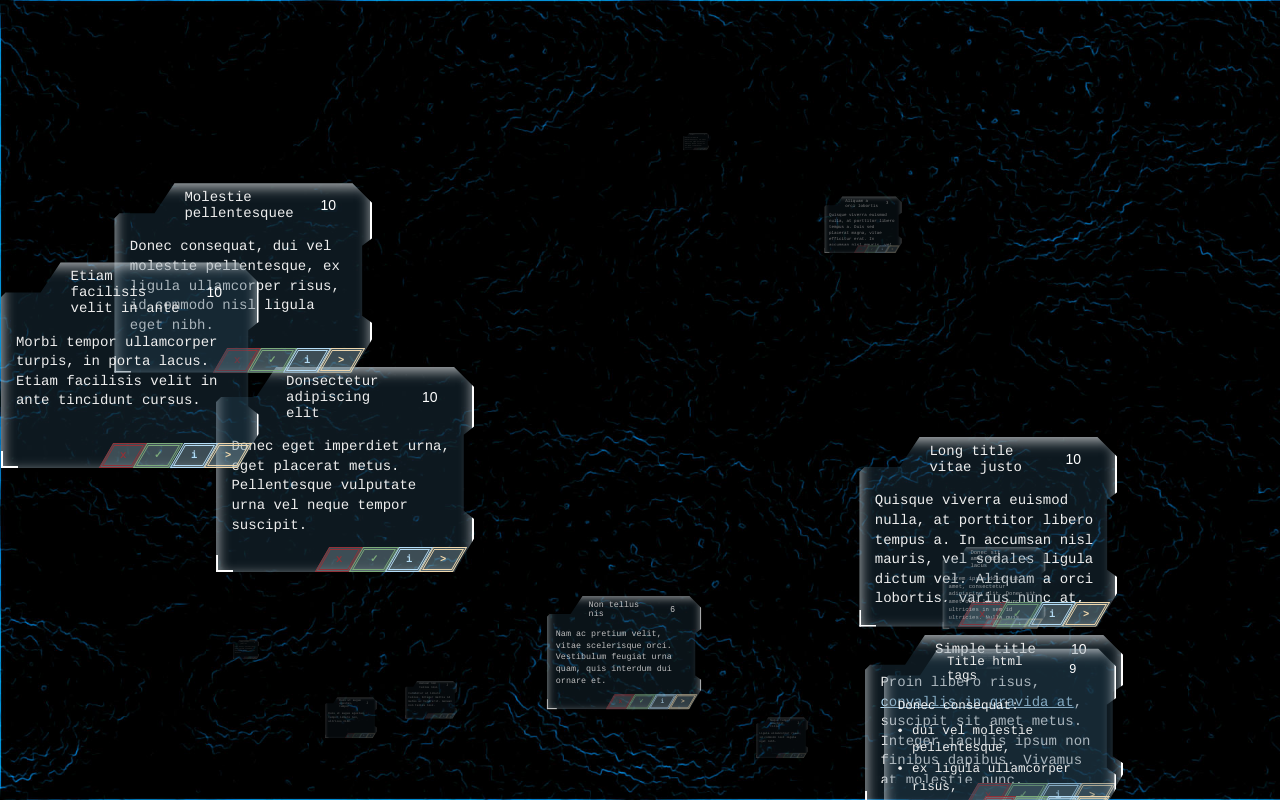
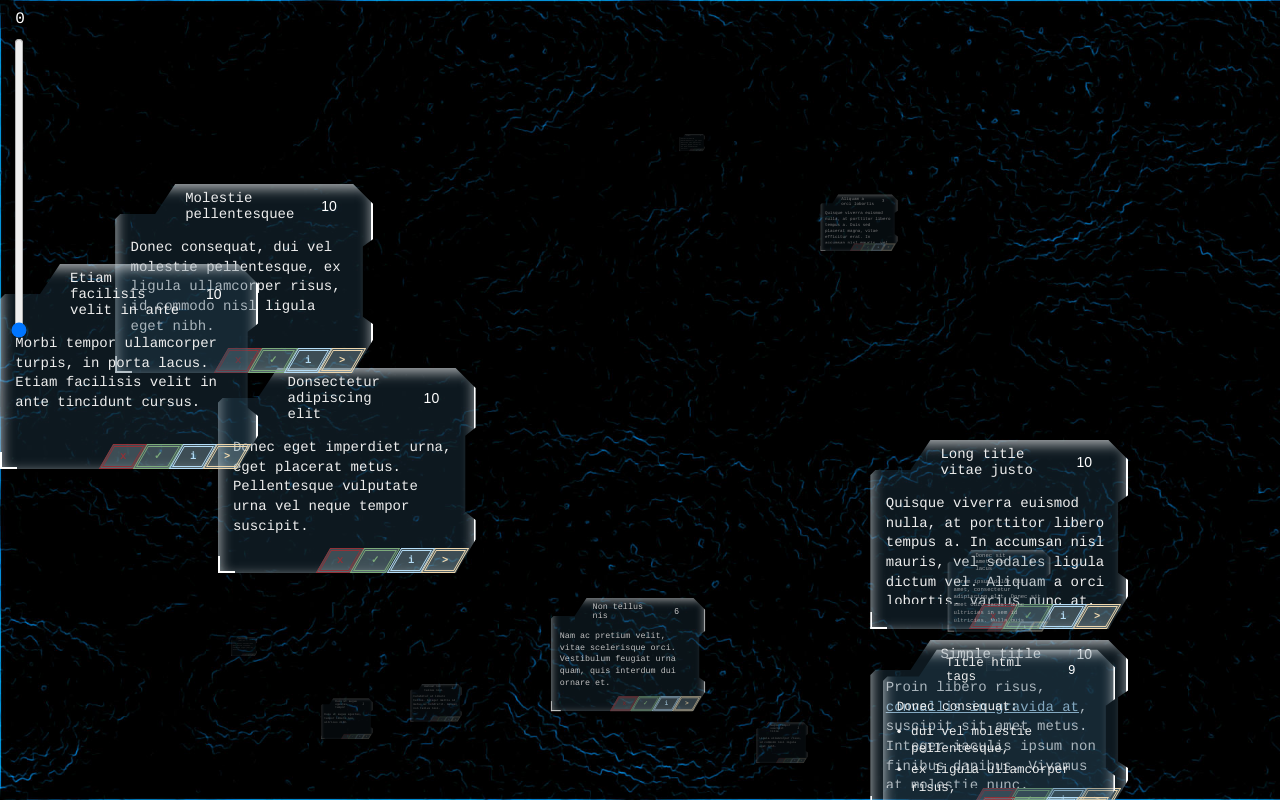
Before and after one commit to ajezewski/F4kUI, a React (Create React App) app: page / in a window 1280 px wide. Built offline with nearby package versions, Linux system fonts and the light colour scheme.

Commit message:
- zoom in/out by priority - react-dnd: switch to useDrag, useDrop hooks - switch to functional components - linter fixes

```diff
--- a/src/App.js
+++ b/src/App.js
@@ -1,7 +1,8 @@
-import React, {useEffect, useState} from 'react';
+import React, { useEffect, useState } from 'react';
 import BoxDashboard from './boxDashboard/BoxDashboard.tsx';
 import Box from './box/Box.tsx';
 import Layout from './layout/Layout';
+import Zoom from './zoom/Zoom';
 import './App.css';
 import { DndProvider } from 'react-dnd';
 import { HTML5Backend } from 'react-dnd-html5-backend';
@@ -9,6 +10,7 @@ import { getNotes } from './providers/data';
 
 function App() {
   const [notes, setNotes] = useState([]);
+  const [zoom, setZoom] = useState();
 
   async function loadData ()  {
     const response = await getNotes();
@@ -26,15 +28,18 @@ function App() {
       <Layout>
         {
        notes && notes.length && <BoxDashboard hideSourceOnDrag={true}>{
-          notes && notes.map((note, index) => (
+          notes.map((note, index) => (
               <Box id={'b' + index}
                    key={index}
                    tags={note.tags}
                    title={note.name}
                    priority={note.important}
-                   content={note.description} />
+                   content={note.description}
+                   zoom={zoom}
+              />
               )
           )}
+          <Zoom onZoomChange={setZoom}></Zoom>
         </BoxDashboard>}
       </Layout>
       <footer></footer>
--- a/src/TypographyWrapper/TypographyWrapper.tsx
+++ b/src/TypographyWrapper/TypographyWrapper.tsx
@@ -6,7 +6,7 @@ interface TypographyWrapperProps {
   className?: string,
 }
 
-const TypographyWrapper = (props: TypographyWrapperProps) => {
+const TypographyWrapper = (props: TypographyWrapperProps): JSX.Element => {
   return (
     <div className={`${props.className} typography`}
          dangerouslySetInnerHTML={createMarkup(props.content)}
--- a/src/box/Box.tsx
+++ b/src/box/Box.tsx
@@ -1,89 +1,129 @@
-import React, {Component, Props} from 'react';
-import {DragSource} from 'react-dnd'
+import React, { useEffect, useState } from 'react';
+import { useDrag } from 'react-dnd'
 import './box.css';
-import {ItemTypes} from '../Constants';
-import {default as TypographyWrapper} from '../TypographyWrapper';
-import {default as Button} from '../button/Button';
+import { ItemTypes } from '../Constants';
+import { default as TypographyWrapper } from '../TypographyWrapper';
+import { default as Button } from '../button/Button';
 
-interface BoxProps  {
+interface BoxState {
+  top: string;
+  left: string;
+  priority: number;
+  className: string[];
+}
+
+interface BoxProps {
   id: string;
-  top: any;
-  left: any;
-  priority: any;
-  class?: string;
+  tags: any[];
+  title: string;
+  priority: string;
+  content: string;
+  zoom: string;
 }
-const boxSource = {
-  beginDrag(props: BoxProps) {
-    const {id, left, top} = props;
-    return {id, left, top}
+
+const Box = (props: BoxProps): JSX.Element => {
+  const { top, left } = randomPosition();
+  const priority = parseInt(props.priority);
+  const [boxState, setBoxState] = useState<BoxState>({
+    top,
+    left,
+    priority,
+    className: ['box__wrapper']
+  })
+
+  useEffect(() => {
+    setBoxState((currentState) => ({
+      ...currentState,
+      priority: parseInt(props.zoom) + parseInt(props.priority)
+    }));
+    setZoomClass(boxState.priority);
+  }, [props.zoom, props.priority, boxState.priority]);
+
+  const [, drag] = useDrag(() => {
+    return {
+      type: ItemTypes.BOX,
+      item: {
+        updatePosition: (top: string, left: string) => {
+          setBoxState(currentState => ({
+            ...currentState,
+            top,
+            left
+          }))
         }
-};
+       }
+    }
+  })
 
-function collect(connect: any, monitor: any) {
+  const setZoomClass = (zoom: number):void => {
+    const newClasses = zoom > 10 ? addCssClass('fadeOut', boxState.className) : removeCssClass('fadeOut', boxState.className);
+    setBoxState((currentState: BoxState) => ({
+      ...currentState,
+      className: newClasses
+    }))
+  }
+
+  const calculateStyle = () => {
+    const priority = boxState.priority || parseInt(props.priority);
+
     return {
-    connectDragSource: connect.dragSource(),
-    isDragging: monitor.isDragging()
+      top: boxState.top,
+      left: boxState.left,
+      transform: boxState.priority >= 10 ? 'none' : setScale(boxState.priority),
+      opacity: priority >= 8 ? '1' : (priority + 2)/10
     }
   }
 
-class Box extends Component<any, any> {
-  constructor(props:any) {
-    super(props)
-    const { top, left } = randomPosition();
-    this.state = {
-      top: top,
-      left: left,
-      priority: this.props.priority || 10,
-      class: '',
-    } as any
+  const handleUpdate = (e:any) => {
+    // const value: number = parseInt(e.target.value);
+    // setPriority(value);
   }
 
-  calculateStyle: any = () => {
-    return {
-      top: this.state.top,
-      left: this.state.left,
-      transform: setScale(this.state.priority),
-      opacity: this.state.priority >= 8 ? '1' : (this.state.priority + 2)/10
-    }
+  const maximilaze = () => {
+    setBoxState((currentState => ({
+      ...currentState,
+      className: addCssClass('fullMode', currentState.className)
+    })))
   }
 
-  handleUpdate(e:any) {
-    const value = e.target.value;
-    this.setState({ priority: value });
+  const minimalize = () => {
+    setBoxState((currentState => ({
+      ...currentState,
+      className: removeCssClass('fullMode',currentState.className)
+    })))
   }
 
-  maximilaze() {
-    this.setState({...this.state, class: 'fullMode'});
-  }
-
-  minimalize() {
-    const classes = this.state.class.replace('fullMode', '');
-
-    this.setState({ ...this.state, class: classes})
-  }
-  render() {
-    if (this.props.isDragging && this.props.hideSourceOnDrag) {
-      return null;
-    }
-
-    return this.props.connectDragSource(
-      <div id={this.props.id} style={this.calculateStyle()} className={this.state.class + ' box__wrapper'}>
+  return (
+    <div ref={drag} id={props.id} style={calculateStyle()} className={boxState.className.join(' ')}>
       <BoxHeader
-          title={this.props.title}
-          priority={this.state.priority}
-          handleUpdate={this.handleUpdate.bind(this)}
+        title={props.title}
+        priority={props.priority}
+        handleUpdate={handleUpdate}
         />
-        <TypographyWrapper content={this.props.content} className="box__content" />
+      <TypographyWrapper content={props.content} className="box__content" />
       <div className="box__footer">
         <Button btnType="button" value="x" className="alert" />
         <Button btnType="button" value="&#x2713;" className="accept" />
         <Button btnType="button" value="i" className="info" />
-          <Button btnType="button" value=">" className="more" click={this.maximilaze.bind(this)} />
-          <Button btnType="button" value="<" className="less" click={this.minimalize.bind(this)} />
+        <Button btnType="button" value=">" className="more" click={maximilaze} />
+        <Button btnType="button" value="<" className="less" click={minimalize} />
       </div>
     </div>
   );
 }
+
+const addCssClass = (className: string, classes: string[]): string[] => {
+  if (classes.indexOf(className) === -1) {
+    classes.push(className)
+  }
+  return [...classes];
+}
+
+const removeCssClass = (className: string, classes: string[]): string[] => {
+  const index = classes.indexOf(className);
+  if (index > -1) {
+    classes.splice(index, 1);
+  }
+  return [...classes];
 }
 
 const setScale = (factor = 10) => {
@@ -91,8 +131,8 @@ const setScale = (factor = 10) => {
 };
 
 const randomPosition = (): {top: string, left: string} => {
-  const top = Math.random() * 100;
-  const left = Math.random() * 100;
+  const top = Math.round(Math.random() * 100);
+  const left = Math.round(Math.random() * 100);
   const container: HTMLElement | null = document.querySelector('body');
   if (!container) {
     return {
@@ -110,6 +150,7 @@ const randomPosition = (): {top: string, left: string} => {
     left: fitBox(left, boxHeight, containerHeight) + '%'
   }
 }
+
 const fitBox = (position: number, boxSize: number, containerSize: number): number => {
   const percent = Math.ceil(position + (boxSize/containerSize) * 100);
 
@@ -118,7 +159,8 @@ const fitBox = (position: number, boxSize: number, containerSize: number): numbe
   }
   return position;
 }
-const BoxHeader = (properties: any) => {
+
+const BoxHeader = (properties: any): JSX.Element => {
   const {title, priority, handleUpdate} = properties;
   return (
     <div className="box__header">
@@ -136,4 +178,4 @@ const BoxHeader = (properties: any) => {
   )
 };
 
-export default DragSource(ItemTypes.BOX, boxSource, collect)(Box);
+export default Box;
--- a/src/box/box.css
+++ b/src/box/box.css
@@ -116,3 +116,9 @@
   position: absolute;
   width: 15px;
 }
+
+.fadeOut,
+.fadeOut:hover {
+  opacity: 0 !important;
+  z-index: -1;
+}
--- a/src/boxDashboard/BoxDashboard.tsx
+++ b/src/boxDashboard/BoxDashboard.tsx
@@ -1,76 +1,25 @@
-import React, {Component} from 'react';
-import {
-  ConnectDropTarget,
-  DropTarget,
-  DropTargetMonitor,
-  XYCoord,
-} from 'react-dnd';
-import {ItemTypes} from '../Constants';
+import React from 'react';
+import { useDrop, XYCoord } from 'react-dnd';
+import { ItemTypes } from '../Constants';
 import './boxDashboard.css';
 
+const BoxDashboard = (props: any): JSX.Element => {
+  const [, drop] = useDrop(() => ({
+    accept: ItemTypes.BOX,
+    drop: (item, monitor) => {
+      const element: any = monitor.getItem();
+      const delta = monitor.getSourceClientOffset() as XYCoord;
+      const left = Math.round(delta.x - 16) + 'px';
+      const top = Math.round(delta.y - 16) + 'px';
+      element.updatePosition(top, left)
+    }
+  }))
 
-const boxTarget = {
-  drop(
-    props: BoxDashboardProps,
-    monitor: DropTargetMonitor,
-    component: BoxDashboard | null,
-  ) {
-    if (!component) {
-      return;
-    }
-
-    const item:any = monitor.getItem();
-    const delta = monitor.getSourceClientOffset() as XYCoord;
-    const left = Math.round(delta.x - 16);
-    const top = Math.round(delta.y - 16);
-    component.moveBox(item.id, left, top);
-  }
-};
-
-interface BoxDashboardProps {
-  hideSourceOnDrag: boolean;
-  children: any;
-  boxes: any[]
+  return(
+    <div ref={drop} className={'boxDashboard'} id={'boxDashboard'}>
+      {props.children}
+    </div>
+  );
 }
 
-interface BoxDashboardCollectedProps {
-  connectDropTarget: ConnectDropTarget;
-}
-
-class BoxDashboard extends Component<
-  BoxDashboardProps & BoxDashboardCollectedProps
-> {
-  protected children: any;
-
-  constructor(props: BoxDashboardProps & BoxDashboardCollectedProps) {
-    super(props);
-    this.children = props.children;
-  }
-
-  render() {
-    const { hideSourceOnDrag, connectDropTarget } = this.props;
-
-    return connectDropTarget(
-      <div className={'boxDashboard'} id={'boxDashboard'}>
-        {this.children}
-      </div>
-    );
-  }
-
-  moveBox(id: string, left: number, top: number) {
-    const box: HTMLElement | null = document.getElementById(id);
-    if (box) {
-      box.style.position = 'absolute';
-      box.style.top = top + 'px';
-      box.style.left = left + 'px';
-    }
-  }
-}
-
-export default DropTarget<BoxDashboardProps, BoxDashboardCollectedProps>(
-  ItemTypes.BOX,
-  boxTarget,
-  (connect: any) => ({
-    connectDropTarget: connect.dropTarget()
-  })
-)(BoxDashboard);
+export default BoxDashboard;
--- a/src/boxDashboard/boxDashboard.css
+++ b/src/boxDashboard/boxDashboard.css
@@ -2,3 +2,9 @@
   position: relative;
   height: 100%;
 }
+#zoomer {
+  left: 10px;
+  position: absolute;
+  top: 10px;
+  z-index: 10;
+}
--- a/src/button/Button.tsx
+++ b/src/button/Button.tsx
@@ -8,7 +8,7 @@ type ButtonProps = {
   value: string,
   click?: any
 }
-const Button = ({btnType, className, value, click}: ButtonProps) => {
+const Button = ({btnType, className, value, click}: ButtonProps): JSX.Element => {
   return (
     <button
       type={btnType}
--- a/src/layout/asidePane/AsidePane.tsx
+++ b/src/layout/asidePane/AsidePane.tsx
@@ -17,11 +17,11 @@ class AsidePane extends React.Component<IAsidePaneProps, any> {
     this.position = props.position;
   }
 
-  handleClick = (e: React.MouseEvent<HTMLElement>) => {
-    console.log('click event')
+  handleClick = (e: React.MouseEvent<HTMLElement>): void => {
+    console.log('click event', e)
   };
 
-  render() {
+  render(): React.ReactNode {
     return (
       <aside onClick={this.handleClick} className={this.position}>
       </aside>
--- a/src/providers/data.ts
+++ b/src/providers/data.ts
@@ -2,7 +2,7 @@ const baseUrl = process.env['REACT_APP_API_URL'];
 const suffix = process.env['REACT_APP_API_SUFFIX'];
 const notesUrl = baseUrl + '/notes' + suffix;
 
-export async function getNotes() {
+export async function getNotes(): Promise<any> {
   return await fetch(notesUrl,{
     headers : {
       'Content-Type': 'application/json',
--- /dev/null
+++ b/src/zoom/Zoom.tsx
@@ -0,0 +1,22 @@
+import React, { useState } from 'react';
+import './zoom.css';
+
+type Props = {
+  onZoomChange: any;
+}
+const Zoom = (props: Props): JSX.Element => {
+  const [zoomValue, setZoomValue] = useState(0);
+
+  const updateZoomValue = (e: any) => {
+    setZoomValue(e.target.value);
+    props.onZoomChange(e.target.value);
+  }
+  return (
+    <div id="zoomer">
+      <span>{zoomValue}</span>
+      <input type="range" value={zoomValue} min='0' max="9" step="1" onChange={updateZoomValue}/>
+    </div>
+  )
+};
+
+export default Zoom;
--- /dev/null
+++ b/src/zoom/zoom.css
@@ -0,0 +1,14 @@
+#zoomer {
+  width: 20px;
+}
+
+#zoomer input {
+  transform: rotate(-90deg) translate(-50%, -143px);
+  width: 300px;
+}
+#zoomer span {
+  color: #fff;
+  display: block;
+  font-size: 1.6rem;
+  text-align: center;
+}
```
Also changed, not shown: src/layout/Layout.tsx (+3 -5 lines). Lines whose indentation alone changed are shown as unchanged.
